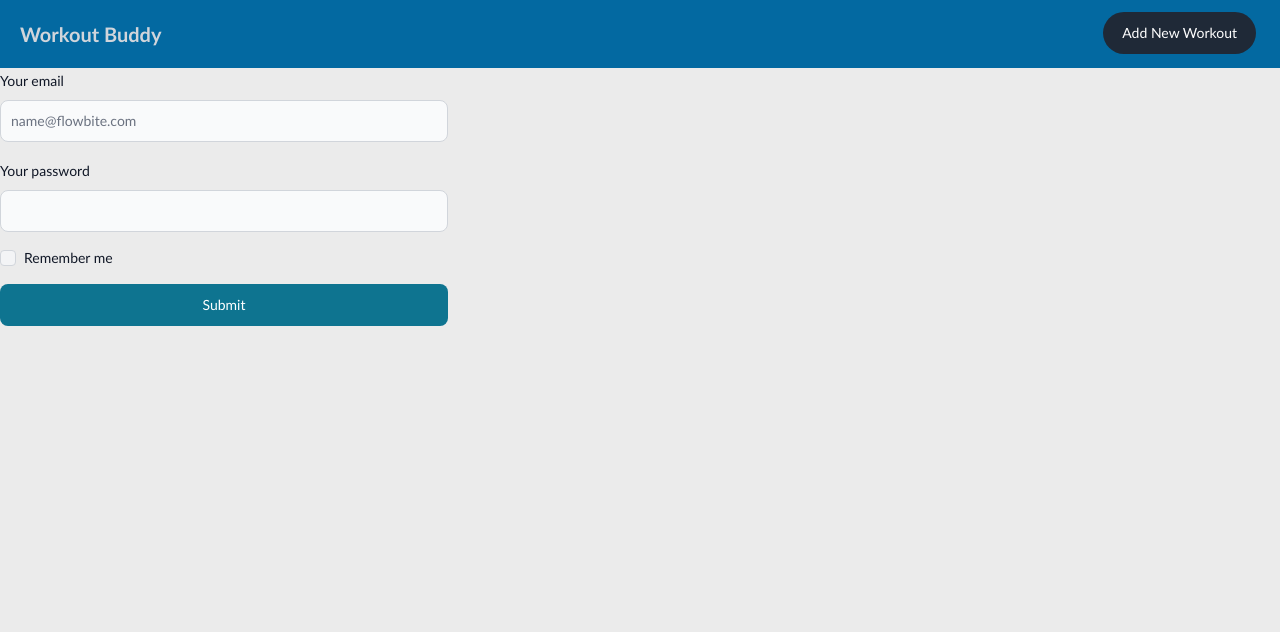
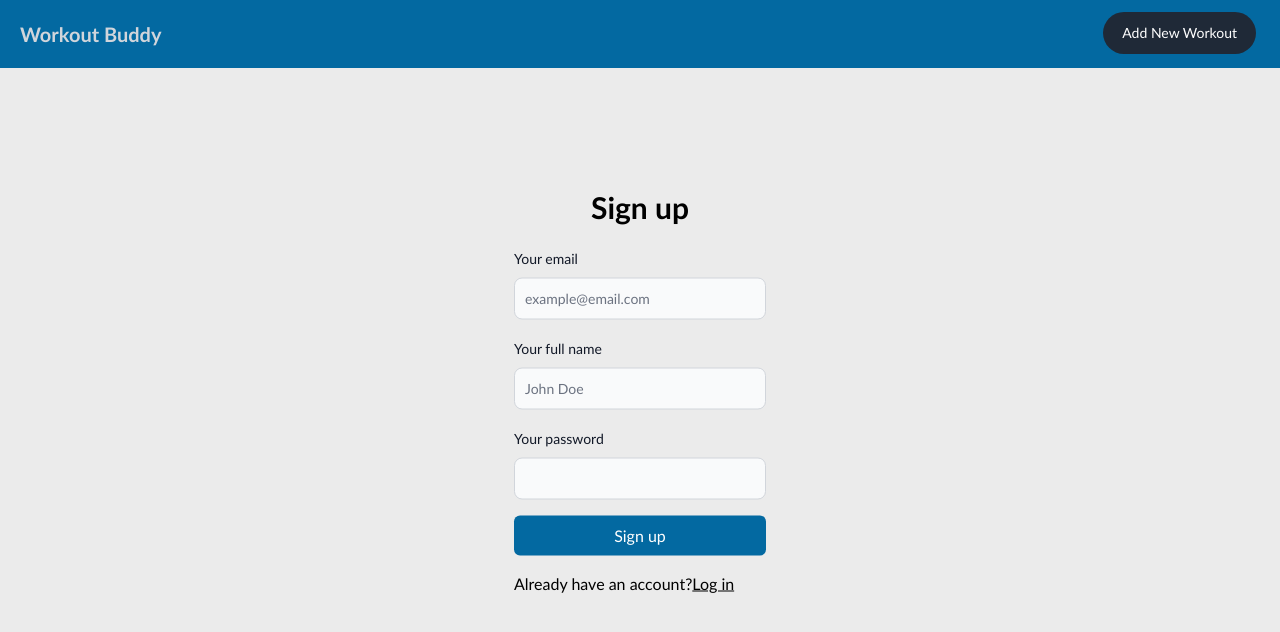
Before and after one commit to Faithful001/workout-app, a React (Vite) app in the folder frontend/: page /signup in a window 1280 px wide. Shown: the top 632 px of the page. Built offline with nearby package versions, Linux system fonts and the light colour scheme.

Commit message:
Change of laptop

```diff
--- a/frontend/src/components/Login.jsx
+++ b/frontend/src/components/Login.jsx
@@ -1,5 +1,3 @@
-'use client';
-
 import { Button, Checkbox, Label, TextInput } from 'flowbite-react';
 import { useContext, useState } from 'react';
 import axios from 'axios';
@@ -44,8 +42,7 @@ const Login = () => {
         onError: (error) => {
             console.log(error.message)
         }
-    },
-    )
+    })
 
     const handleFormSubmit = (e) => {
         e.preventDefault()
@@ -54,7 +51,7 @@ const Login = () => {
 
 
     return (
-        <div className="login w-[30rem] h-screen pb-5 px-[10px]">
+        <div className="login w-[30rem] absolute top-[50%] left-[50%] -translate-x-1/2 -translate-y-1/2 pb-5 px-[10px]">
             <div className="section p-10 mx-16 ">
                 <form className="flex max-w-md flex-col gap-4" onSubmit={handleFormSubmit}>
                     <h1 className="flex justify-center font-bold text-[30px]">
--- a/frontend/src/components/Signup.jsx
+++ b/frontend/src/components/Signup.jsx
@@ -1,25 +1,96 @@
 'use client';
 
 import { Button, Checkbox, Label, TextInput } from 'flowbite-react';
+import { useState, useContext } from 'react';
+import { API } from '../api';
+import { useQueryClient } from 'react-query';
+import { useMutation } from 'react-query';
+import { Link } from 'react-router-dom';
+import { AuthContext } from '../context/AuthContext';
+import axios from 'axios';
 
 const Signup = () => {
+    const [email, setEmail] = useState("")
+    const [name, setName] = useState("")
+    const [password, setPassword] = useState("")
+
+    const [message, setMessage] = useState("")
+    const [error, setError] = useState("")
+
+    console.log(message)
+    console.log(error)
+
+    const queryClient = useQueryClient()
+
+    const { user, dispatch } = useContext(AuthContext)
+
+    const body = { email, name, password }
+
+    const formSubmit = async () => {
+        try {
+            const response = axios.post(`${API.localAPI}/api/user/signup`, body)
+            console.log(response.data)
+            localStorage.setItem('user', JSON.stringify(response.data))
+            setMessage(response.data)
+            dispatch({type: "LOGIN", payload: response.data})
+            return response.data
+
+        } catch (error) {
+            console.log(error.message)
+            setError(error.message)
+        }
+    }
+
+    const mutation = useMutation(formSubmit, {
+        onSuccess: () => {
+            queryClient.invalidateQueries('sign up')
+        },
+        onError: (error) => {
+            console.log(error.message)
+        }
+    })
+
+    const handleFormSubmit = (e) => {
+        e.preventDefault()
+        mutation.mutate()
+
+    }
 
     return (
-        <div className="signup">
-            <div className="section">
-                <form className="flex max-w-md flex-col gap-4">
+        <div className="signp w-[30rem] absolute top-[50%] left-[50%] -translate-x-1/2 -translate-y-1/2 pb-5 px-[10px]">
+            <div className="section p-10 mx-16 ">
+                <form className="flex max-w-md flex-col gap-4" onSubmit={handleFormSubmit}>
+                    <h1 className="flex justify-center font-bold text-[30px]">
+                        Sign up
+                    </h1>
                     <div>
                         <div className="mb-2 block">
                             <Label
-                                htmlFor="email1"
+                                htmlFor="email"
                                 value="Your email"
                             />
                         </div>
                         <TextInput
-                            id="email1"
-                            placeholder="name@flowbite.com"
+                            id="email"
+                            placeholder="example@email.com"
                             required
                             type="email"
+                            onChange={(e) => setEmail(e.target.value)}
+                        />
+                    </div>
+                    <div>
+                        <div className="mb-2 block">
+                            <Label
+                                htmlFor="name"
+                                value="Your full name"
+                            />
+                        </div>
+                        <TextInput
+                            id="name"
+                            placeholder="John Doe"
+                            required
+                            type="text"
+                            onChange={(e) => setName(e.target.value)}
                         />
                     </div>
                     <div>
@@ -30,20 +101,24 @@ const Signup = () => {
                             />
                         </div>
                         <TextInput
-                            id="password1"
+                            id="password"
                             required
                             type="password"
+                            onChange={(e) => setPassword(e.target.value)}
                         />
                     </div>
-                    <div className="flex items-center gap-2">
-                        <Checkbox id="remember" />
-                        <Label htmlFor="remember">
-                            Remember me
-                        </Label>
-                    </div>
-                    <Button type="submit">
-                        Submit
-                    </Button>
+                    <button
+                        className="bg-sky-700 w-full 5 p-2 rounded-md text-white"
+                        type="submit"
+                    >
+                        Sign up
+                    </button>
+                    <p>
+                        Already have an account?
+                        <Link to="/login">
+                            <u>Log in</u>
+                        </Link>
+                    </p>
                 </form>
             </div>
         </div>
--- a/frontend/src/index.css
+++ b/frontend/src/index.css
@@ -2,7 +2,23 @@
 @tailwind components;
 @tailwind utilities;
 
-body{
-    font-family: 'Trebuchet MS', 'Lucida Sans Unicode', 'Lucida Grande', 'Lucida Sans', Arial, sans-serif;
-    background-color: rgb(235, 235, 235);
+body {
+  font-family: "Trebuchet MS", "Lucida Sans Unicode", "Lucida Grande",
+    "Lucida Sans", Arial, sans-serif;
+  background-color: rgb(235, 235, 235);
 }
+
+.home {
+  min-height: 100%;
+  height: 100vh;
+  /* width: 100%; */
+  overflow: auto;
+  overflow-x: hidden;
+}
+
+/* .login {
+  position: absolute;
+  top: 50%;
+  left: 50%;
+  transform: translate(-50%, -50%);
+} */
--- a/frontend/src/main.jsx
+++ b/frontend/src/main.jsx
@@ -9,7 +9,7 @@ import { AuthContextProvider } from "./context/AuthContext.jsx";
 const queryClient = new QueryClient();
 
 ReactDOM.createRoot(document.getElementById("root")).render(
-  <React.StrictMode>
+  // <React.StrictMode>
     <AuthContextProvider>
       <QueryClientProvider client={queryClient}>
         <WorkoutContextProvider>
@@ -17,5 +17,5 @@ ReactDOM.createRoot(document.getElementById("root")).render(
         </WorkoutContextProvider>
       </QueryClientProvider>
     </AuthContextProvider>
-  </React.StrictMode>
+  // </React.StrictMode>
 );
```
Also changed, not shown: 2 other files (tests, documents, lock files or other folders).
